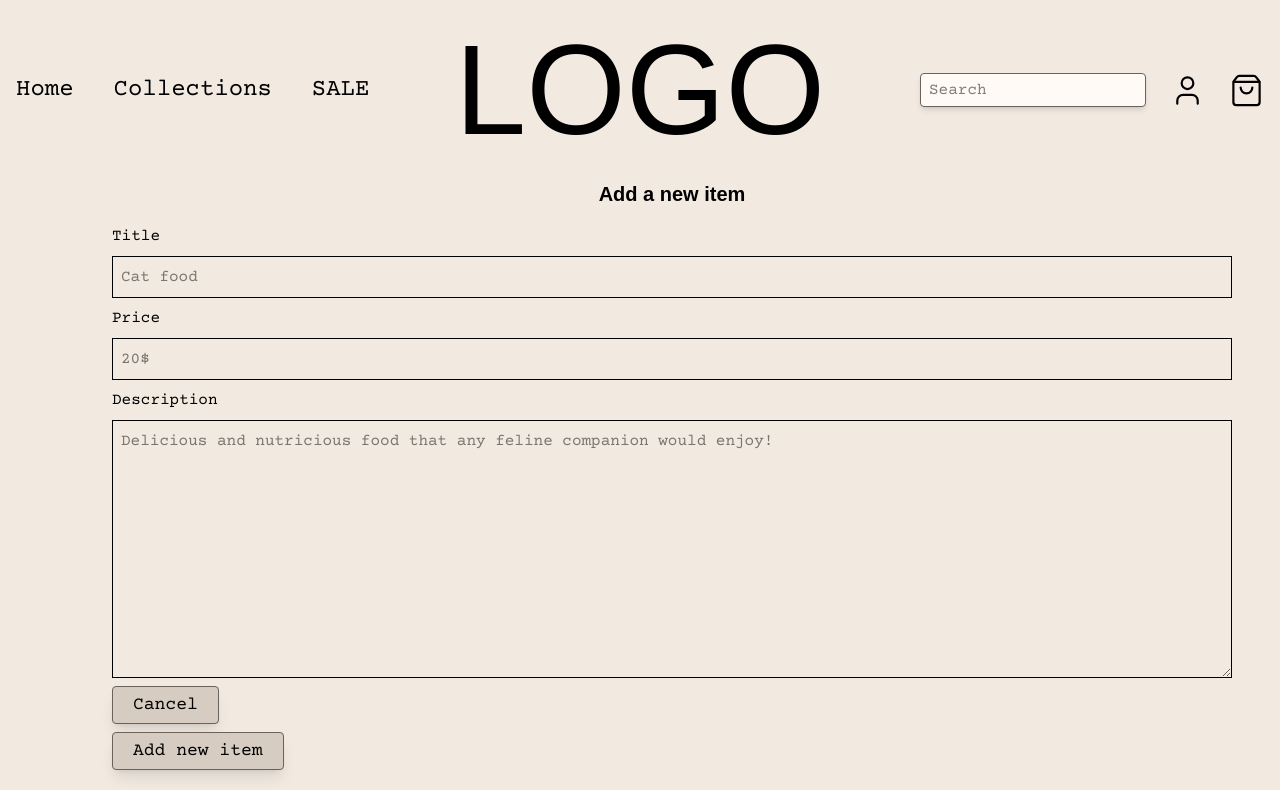
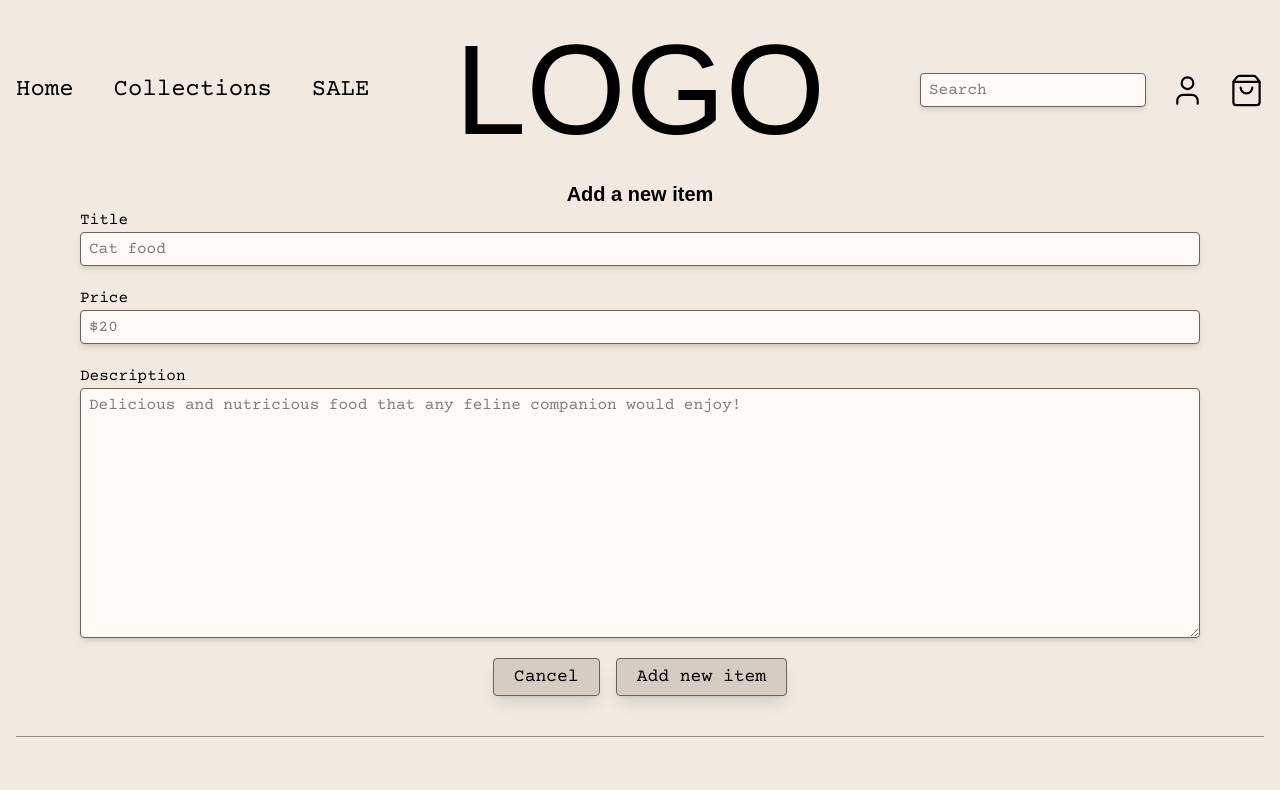
Before and after one commit to Judy-P-Eldh/fashion-e-commerce, a Next.js app: page /admin/create in a window 1280 px wide. Shown: the top 790 px of the page. Built offline with nearby package versions, Linux system fonts and the light colour scheme; a web font is replaced by a local one.

Commit message:
styling of create form

```diff
--- a/app/admin/create/page.tsx
+++ b/app/admin/create/page.tsx
@@ -3,30 +3,34 @@ import Form from "next/form";
 import Link from "next/link";
 import toast from "react-hot-toast";
 import { addProduct } from "@/lib/actions";
-import { redirect } from 'next/navigation';
+import { redirect } from "next/navigation";
 
 export default function FormInput() {
   async function submitForm(formData: FormData) {
     const productTitle = formData.get("product-title") as string;
     const productPrice = formData.get("product-price") as string;
     const productDesc = formData.get("product-description") as string;
-    const result = await addProduct({ productTitle, productPrice, productDesc});
-    if(result.success) {
-      toast.success(`Added product ${productTitle} with id ${result.product.id}`);
+    const result = await addProduct({
+      productTitle,
+      productPrice,
+      productDesc,
+    });
+    if (result.success) {
+      toast.success(
+        `Added product ${productTitle} with id ${result.product.id}`
+      );
       redirect("/admin");
+    } else {
+      toast.error(result.error);
     }
-    else {
-      toast.error(result.error)
-    }
-
   }
   return (
-    <main className="content-grid gap-4">
-      <h2 className="text-xl font-bold text-center content">Add a new item</h2>
-      <Form className="gap-2 content-small flex flex-col" action={submitForm}>
+    <main className="content-grid">
+      <h2 className="content-small text-xl font-bold text-center ">Add a new item</h2>
+      <Form className="content-small flex flex-col" action={submitForm}>
         <label htmlFor="product-title">Title</label>
         <input
-          className="border p-2"
+          className="input-field mb-5"
           required
           type="text"
           name="product-title"
@@ -35,28 +39,30 @@ export default function FormInput() {
         />
         <label htmlFor="product-price">Price</label>
         <input
-          className="border p-2"
+          className="input-field mb-5"
           required
           type="text"
           name="product-price"
           id="product-price"
-          placeholder="20$"
+          placeholder="$20"
         />
         <label htmlFor="product-description">Description</label>
         <textarea
-          className="border p-2"
+          className="input-field mb-5"
           required
           rows={10}
           name="product-description"
           id="product-description"
           placeholder="Delicious and nutricious food that any feline companion would enjoy!"
         />
-        <Link className="button py-1 px-5 text-lg inline-flex self-start" href="/admin">
-          Cancel
-        </Link>
-        <button className="button py-1 px-5 text-lg self-start" type="submit">
-          Add new item
-        </button>
+        <div className="flex justify-center gap-4">
+          <Link className="button py-1 px-5 text-lg" href="/admin">
+            Cancel
+          </Link>
+          <button className="button py-1 px-5 text-lg" type="submit">
+            Add new item
+          </button>
+        </div>
       </Form>
     </main>
   );
```
